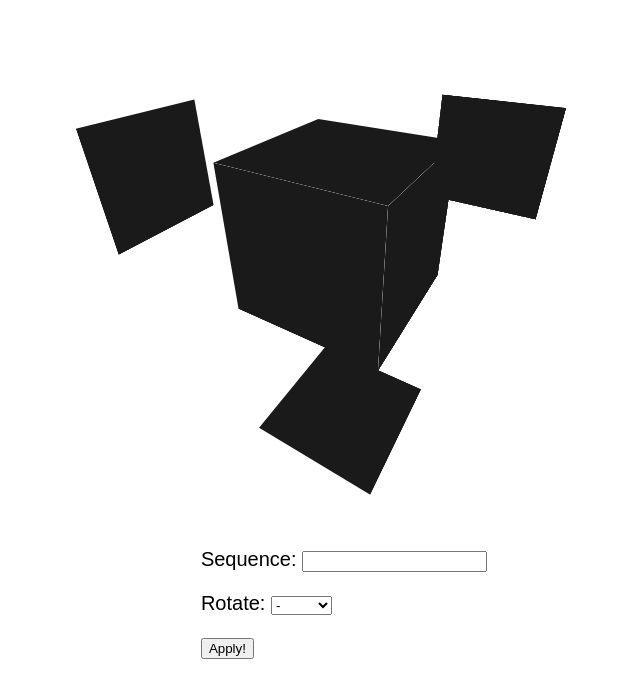
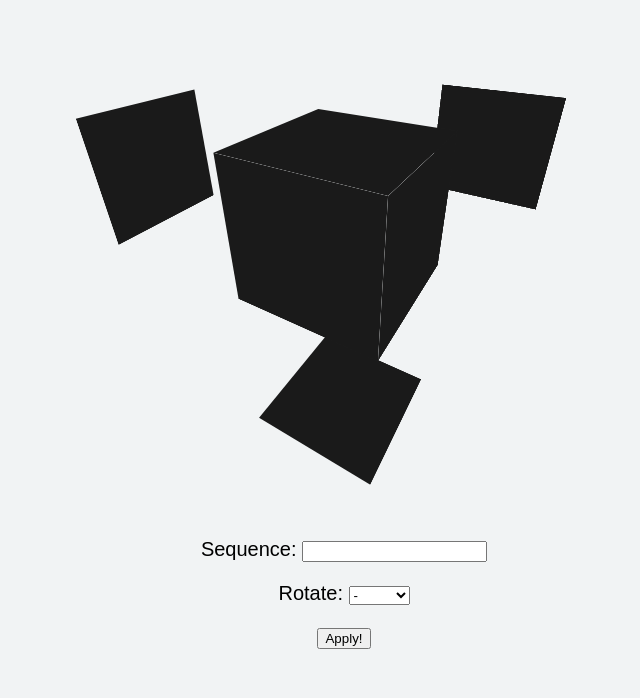
Before and after one commit to Red4Ru/Rubik-s-Cube-on-Flask, a Flask app: template templates/cube.html in a window 1280 px wide. Shown: the top 698 px of the page, without its empty margins (296-936 px from the left). Run offline with Flask 2, Linux system fonts and the light colour scheme; the template is opened without the code that fills it: values that come from a table or form of the project are taken from there, others are empty.

Commit message:
Add background + center <p>s + add flash with seed

```diff
--- a/main.py
+++ b/main.py
@@ -1,6 +1,6 @@
 import typing
 
-from flask import Flask, render_template, redirect, Response
+from flask import Flask, render_template, redirect, Response, flash
 
 from config import Config
 from project.forms import MainPageForm, RubiksCubeForm
@@ -23,7 +23,8 @@ def index() -> Response | str:
         log: typing.Callable[[str], None] = lambda x: app.logger.debug(
             "\n" + "\n".join("\t" + i for i in str(x).split("\n"))
         )
-        log("seed: " + str(seed))
+        log(f"Seed: {seed}")
+        flash(f"Seed: {seed}")
         return redirect(f"/cube/{encode(get_cube(size, seed, log=log))}/")
     return render_template("index.html", form=form)
 
--- a/static/style.css
+++ b/static/style.css
@@ -1,4 +1,4 @@
-body { font-family: sans-serif; font-size: 20px; }
+body { font-family: sans-serif; font-size: 20px; background: #f1f3f4; }
 
 table {
    width: 100%;
@@ -20,7 +20,8 @@ td {
   width: 600px;
   height: 600px;
   margin: 20px;
-  margin-top: -80px;
+  margin-top: -90px;
+  margin-bottom: 0px;
   perspective: 400px;
 }
 
--- a/templates/cube.html
+++ b/templates/cube.html
@@ -36,20 +36,25 @@
         {{ render_cube(cube.get_sides()) }}
         <form class="centered" action="" method="post">
             {{ form.csrf_token }}
-            <p>
+            <p class="centered">
                 {{ form.sequence.label }}
                 {{ form.sequence }}
                 {% for error in form.sequence.errors %}
                 {{ error }}
                 {% endfor %}
             </p>
-            <p>
+            <p class="centered">
                 {{ form.rotate.label }}
                 {{ form.rotate }}
             </p>
-            <p>
+            <p class="centered">
                 {{ form.apply }}
             </p>
         </form>
+        <p>
+            {% with messages = get_flashed_messages() %}
+                {{ messages[0] if messages else "" }}
+            {% endwith %}
+        </p>
     </div>
 {% endblock %}
```
Also changed, not shown: templates/index.html (+10 -10 lines).
